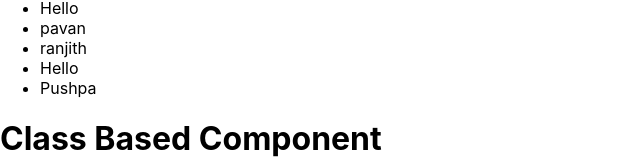
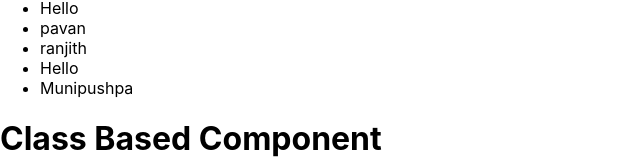
Before and after one commit to VeluruSumanvsn/ReactBatch9, a React (Create React App) app: page / in a window 1280 px wide. Shown: the part 158-326 px from the top of the page, without its empty margins (0-640 px from the left). Built offline with nearby package versions, Linux system fonts and the light colour scheme.

Commit message:
list item

```diff
--- a/src/Components/Header.js
+++ b/src/Components/Header.js
@@ -15,7 +15,7 @@ function Header(){
                 <li>pavan</li>
                 <li>ranjith</li>
                  <li>Hello</li>
-                 <li>Pushpa</li>
+                 <li>Munipushpa</li>
             </ul>
         </div>
     )
```
